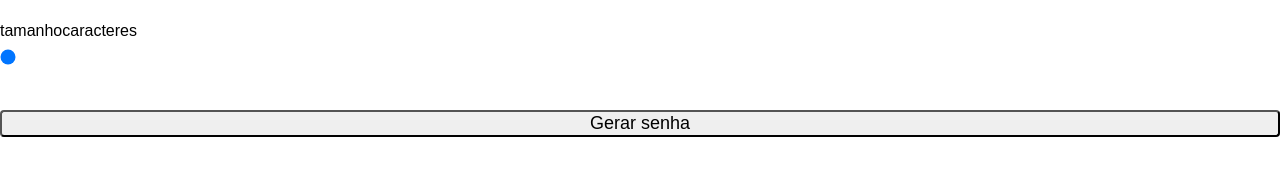
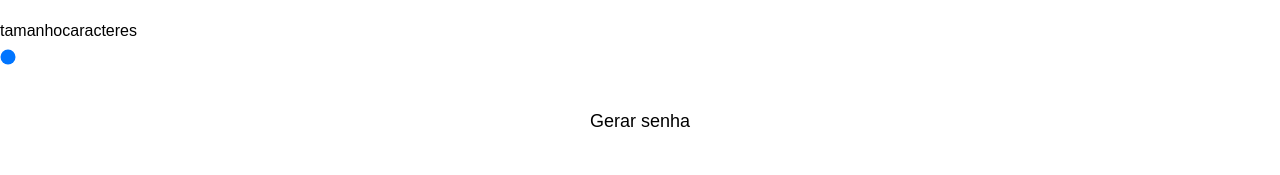
Before and after one commit to fbicomunista/projects, a plain HTML site: page Projeto - Gerador de senha/index.html in a window 1280 px wide. Shown: the part 21-196 px from the top of the page. Drawn offline with Linux system fonts and the light colour scheme.

Commit message:
Update style.css

```diff
--- a/Projeto - Gerador de senha/style.css
+++ b/Projeto - Gerador de senha/style.css
@@ -61,7 +61,7 @@
 
 .botão {
 
-    background-color: rgba( ,0.0); azul $
+    background-color: rgba(0, 191, 255, 0.0);
     border: 0;
     border-radius: 4px;
     cursor: pointer;
```
